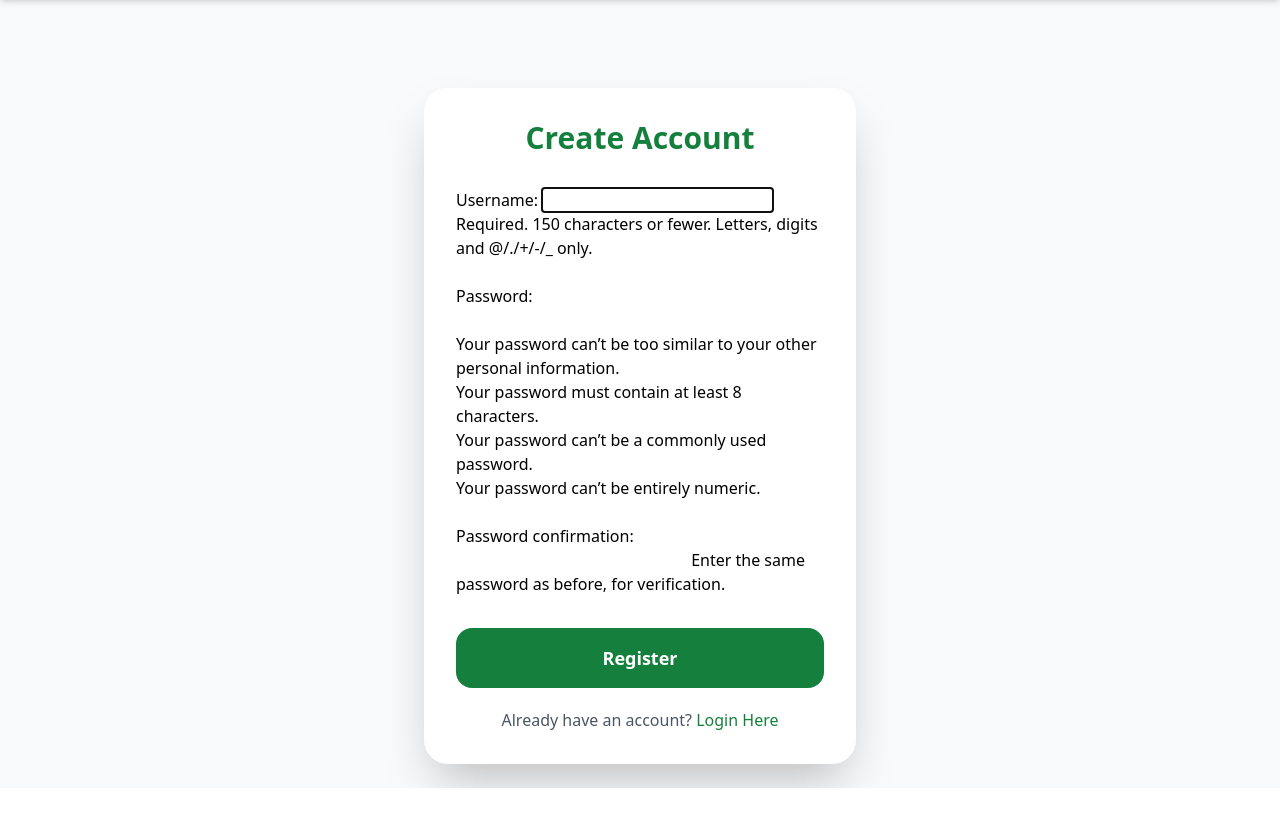
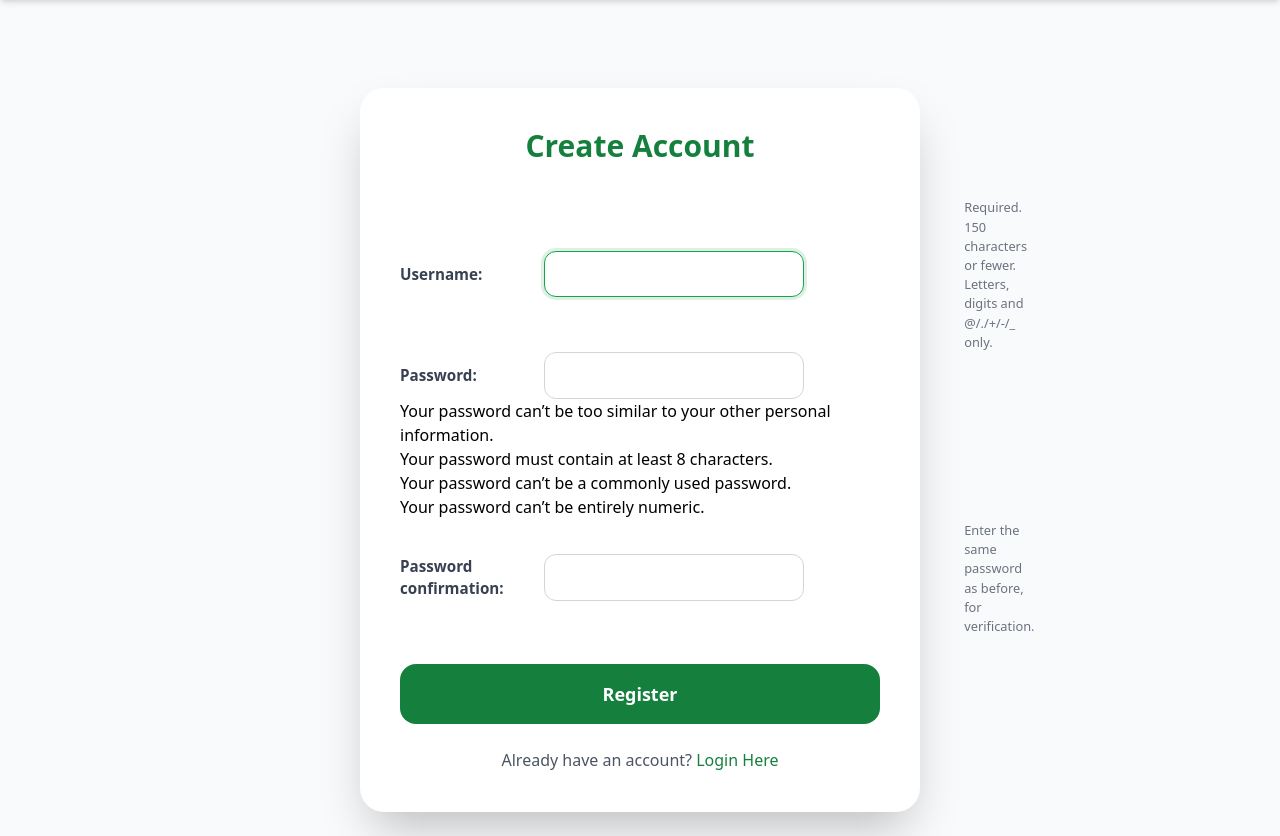
Before and after one commit to Opango14/merry_chama, a Django app: page /register/ in a window 1280 px wide. Shown: the part 60-896 px from the top of the page. Before the commit the page ends 848 px from the top, so only its background shows below. Run offline with Django 5.2, Linux system fonts and the light colour scheme; some libraries are stand-ins or nearby versions.

Commit message:
added border to searchboxes in register page

```diff
--- a/templates/register.html
+++ b/templates/register.html
@@ -1,22 +1,64 @@
 {% extends 'base.html' %}
 
 {% block content %}
-<div class="max-w-md mx-auto mt-8 sm:mt-16 px-2">
-    <div class="bg-white shadow-2xl rounded-3xl p-6 sm:p-8">
-        <h2 class="text-2xl sm:text-3xl font-bold text-center mb-6 sm:mb-8 text-green-700">Create Account</h2>
+<div class="max-w-xl mx-auto mt-8 sm:mt-16 px-2">
+    <div class="bg-white shadow-2xl rounded-3xl p-8 sm:p-10">
+        <h2 class="text-2xl sm:text-3xl font-bold text-center mb-8 text-green-700">Create Account</h2>
 
         <form method="POST">
             {% csrf_token %}
-            <div class="space-y-4 sm:space-y-6">
-                {{ form.as_p }}
+            <div class="space-y-5">
+                <style>
+                    .auth-form p {
+                        display: flex;
+                        align-items: center;
+                        gap: 0 1rem;
+                    }
+                    .auth-form label {
+                        min-width: 8rem;
+                        font-weight: 600;
+                        color: #374151;
+                        font-size: 0.95rem;
+                    }
+                    .auth-form input {
+                        flex: 1;
+                        border: 1px solid #d1d5db;
+                        border-radius: 0.75rem;
+                        padding: 0.65rem 0.85rem;
+                        font-size: 1rem;
+                        transition: border-color 0.2s, box-shadow 0.2s;
+                    }
+                    .auth-form input:focus {
+                        border-color: #16a34a;
+                        outline: none;
+                        box-shadow: 0 0 0 3px rgba(22, 163, 74, 0.15);
+                    }
+                    .auth-form .helptext {
+                        display: block;
+                        margin-left: 9rem;
+                        font-size: 0.8rem;
+                        color: #6b7280;
+                        margin-top: 0.15rem;
+                    }
+                    .auth-form .errorlist {
+                        margin: 0 0 0 9rem;
+                        list-style: none;
+                        padding: 0;
+                        font-size: 0.8rem;
+                        color: #dc2626;
+                    }
+                </style>
+                <div class="auth-form">
+                    {{ form.as_p }}
+                </div>
             </div>
             <button type="submit"
-                class="mt-6 sm:mt-8 w-full bg-green-700 hover:bg-green-800 text-white font-semibold py-3 sm:py-4 rounded-2xl text-base sm:text-lg transition">
+                class="mt-7 w-full bg-green-700 hover:bg-green-800 text-white font-semibold py-3.5 sm:py-4 rounded-2xl text-base sm:text-lg transition">
                 Register
             </button>
         </form>
 
-        <p class="text-center mt-5 text-gray-600 text-sm sm:text-base">
+        <p class="text-center mt-6 text-gray-600 text-sm sm:text-base">
             Already have an account?
             <a href="{% url 'login' %}" class="text-green-700 font-medium">Login Here</a>
         </p>
```
